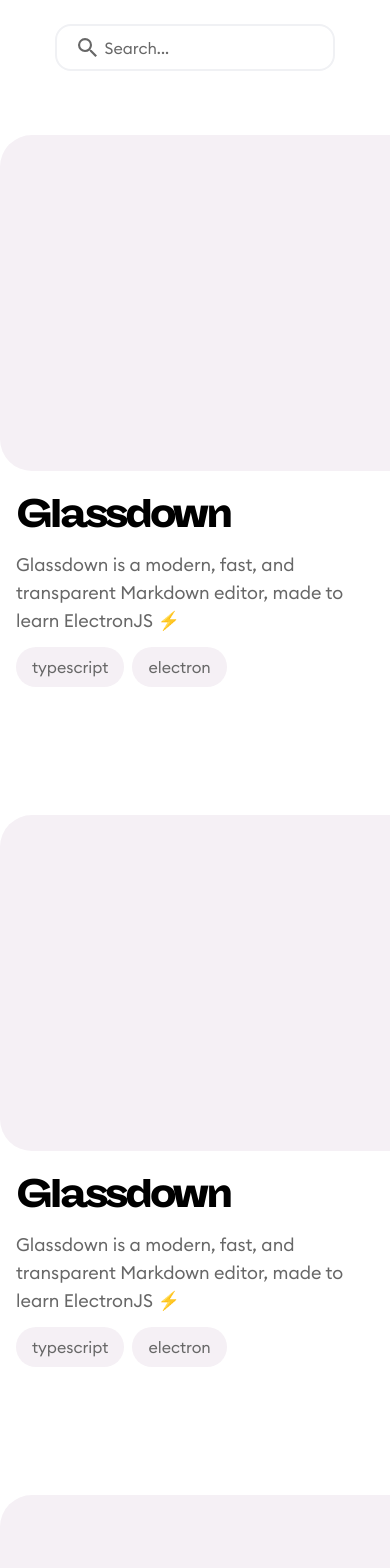
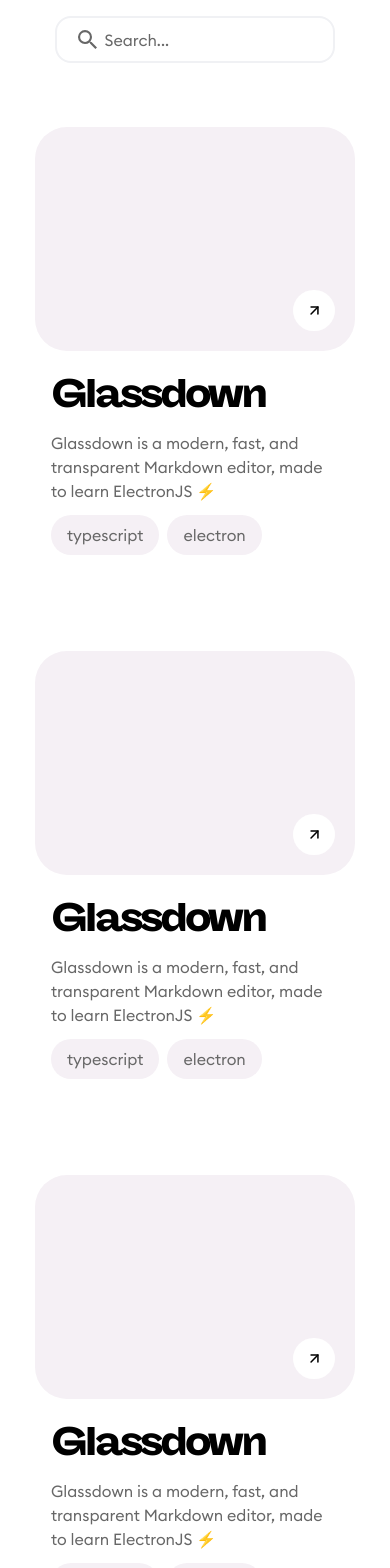
Before and after one commit to Jurredr/jurre-me, a Next.js app: page /projects in a window 390 px wide. Shown: the part 360-1928 px from the top of the page. Built offline with nearby package versions, Linux system fonts and the light colour scheme; no server answers.

Commit message:
Improved projects page responsiveness

```diff
--- a/components/PageHero.tsx
+++ b/components/PageHero.tsx
@@ -9,7 +9,7 @@
       <h1 className="font-freigeistwide text-[5rem] font-black tracking-[-0.07em] text-black dark:text-white md:text-[6rem]">
         {props.title}
       </h1>
-      <p className="text-center text-2xl text-jurregray dark:text-jurredarkgray">
+      <p className="text-center text-lg text-jurregray dark:text-jurredarkgray sm:text-xl md:text-2xl">
         {props.children}
       </p>
     </section>
--- a/components/projects/ProjectGridItem.tsx
+++ b/components/projects/ProjectGridItem.tsx
@@ -1,32 +1,41 @@
 import MaskSvg from '../MaskSvg'
 
-const ProjectGridItem: React.FC = () => {
+interface Props {
+  title: string
+  description: string
+  tags: string[]
+}
+
+const ProjectGridItem: React.FC<Props> = (props) => {
   return (
-    <div className="flex flex-col items-start justify-start">
-      <div className="flex h-[21rem] w-[35rem] items-end justify-end rounded-[2rem] bg-jurreoffwhite dark:bg-jurredarklight">
+    <div className="flex flex-col items-center justify-start md:items-start">
+      <div className="flex h-[14rem] w-[20rem] items-end justify-end rounded-[2rem] bg-jurreoffwhite dark:bg-jurredarklight xs:h-[16rem] xs:w-[24rem] sm:h-[20rem] sm:w-[30rem] md:h-[21rem] md:w-[35rem]">
         <div className="m-5 rounded-full bg-white p-4">
           <MaskSvg
-            className="h-[0.8rem] w-[0.8rem]"
+            className="h-[0.6rem] w-[0.6rem] md:h-[0.8rem] md:w-[0.8rem]"
             url="/img/icons/arrow-tr.svg"
             color="black"
           />
         </div>
       </div>
-      <div className="ml-4">
+      <div className="xs:ml-4">
         <h1 className="mt-3 mb-2 font-freigeistwide text-[2.5rem] font-black tracking-[-0.07em]">
-          Glassdown
+          {props.title}
         </h1>
-        <p className="max-w-[30rem] text-lg text-jurregray dark:text-jurredarkgray">
-          Glassdown is a modern, fast, and transparent Markdown editor, made to
-          learn ElectronJS ⚡️
+        <p className="text-md max-w-[18rem] text-jurregray dark:text-jurredarkgray xs:max-w-[24rem] sm:max-w-[28rem] sm:text-lg md:max-w-[30rem]">
+          {props.description}
         </p>
         <div className="mt-3 flex gap-2">
-          <p className="rounded-full bg-jurreoffwhite py-2 px-4 text-jurregray dark:bg-white dark:text-black">
-            typescript
-          </p>
-          <p className="rounded-full bg-jurreoffwhite py-2 px-4 text-jurregray dark:bg-white dark:text-black">
-            electron
-          </p>
+          {props.tags.map((tag) => {
+            return (
+              <p
+                key={tag}
+                className="rounded-full bg-jurreoffwhite py-2 px-4 text-jurregray dark:bg-white dark:text-black"
+              >
+                {tag}
+              </p>
+            )
+          })}
         </div>
       </div>
     </div>
--- a/pages/projects/index.tsx
+++ b/pages/projects/index.tsx
@@ -23,12 +23,28 @@
       </PageHero>
       <div className="mt-6" />
       <SearchBar />
-      <div className="mt-16 mb-48 flex items-center justify-center">
-        <div className="grid grid-cols-1 gap-32 xl:grid-cols-2">
-          <ProjectGridItem />
-          <ProjectGridItem />
-          <ProjectGridItem />
-          <ProjectGridItem />
+      <div className="mt-16 mb-48 flex items-center justify-center overflow-hidden">
+        <div className="grid grid-cols-1 gap-24 xl:grid-cols-2">
+          <ProjectGridItem
+            title="Glassdown"
+            description="Glassdown is a modern, fast, and transparent Markdown editor, made to learn ElectronJS ⚡️"
+            tags={['typescript', 'electron']}
+          />
+          <ProjectGridItem
+            title="Glassdown"
+            description="Glassdown is a modern, fast, and transparent Markdown editor, made to learn ElectronJS ⚡️"
+            tags={['typescript', 'electron']}
+          />
+          <ProjectGridItem
+            title="Glassdown"
+            description="Glassdown is a modern, fast, and transparent Markdown editor, made to learn ElectronJS ⚡️"
+            tags={['typescript', 'electron']}
+          />
+          <ProjectGridItem
+            title="Glassdown"
+            description="Glassdown is a modern, fast, and transparent Markdown editor, made to learn ElectronJS ⚡️"
+            tags={['typescript', 'electron']}
+          />
         </div>
       </div>
     </Layout>
```
